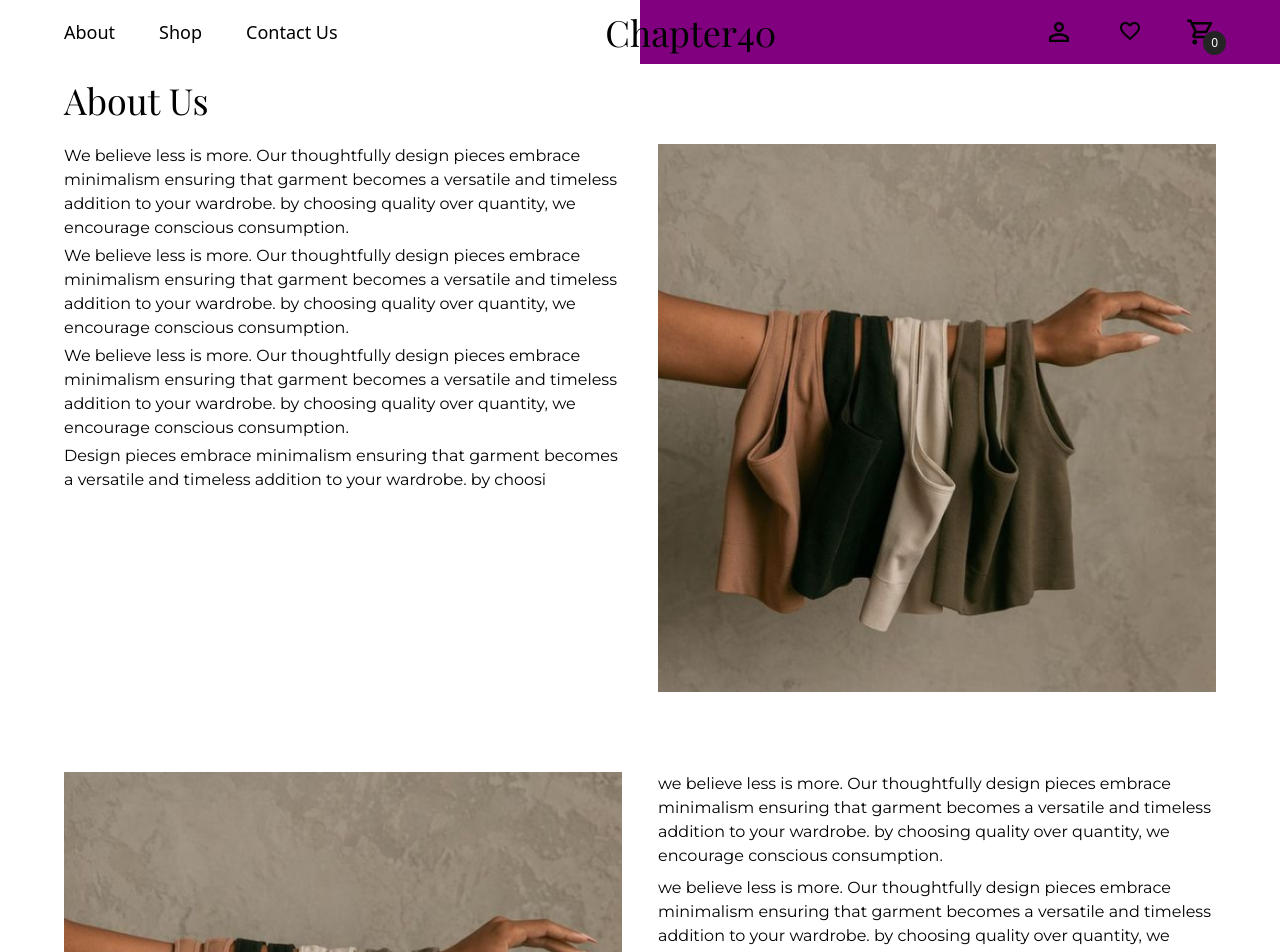
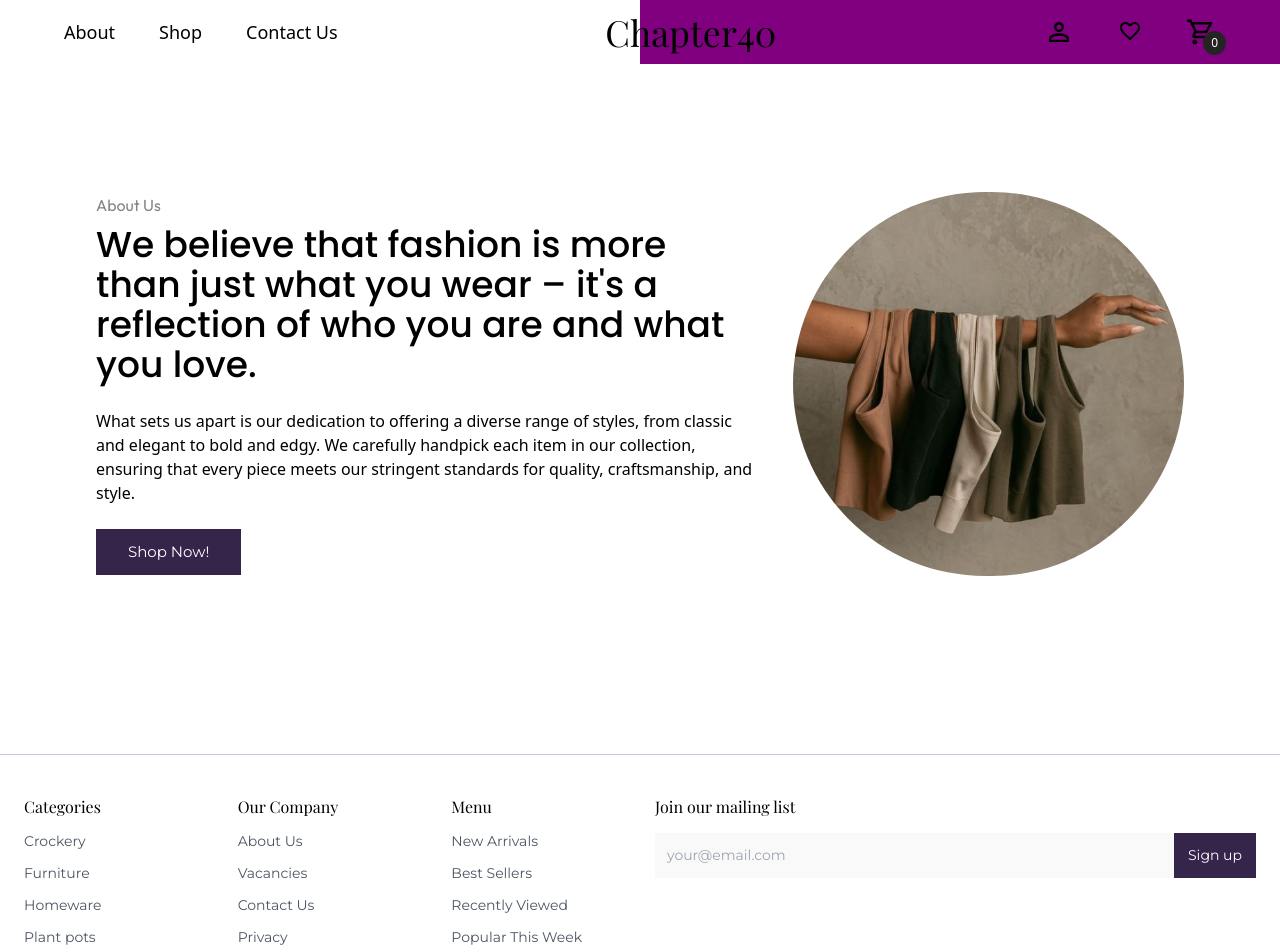
Before and after one commit to Temi-Dire/chapter40-website, a React (Vite) app: page /about in a window 1280 px wide. Shown: the top 952 px of the page. Built offline with nearby package versions, Linux system fonts and the light colour scheme.

Commit message:
fix: about us page

```diff
--- a/src/pages/about.tsx
+++ b/src/pages/about.tsx
@@ -1,3 +1,4 @@
+import { motion } from "framer-motion";
 import Navbar from "../components/Navbar";
 import FooterSection from "../sections/footer";
 
@@ -5,62 +6,84 @@ const About = () => {
   return (
     <>
       <Navbar />
-      <div className=" px-8 md:px-16 mt-4 ">
-        <h1 className="font-playfair text-4xl pb-6">About Us</h1>
-        <section className="md:grid grid-cols-2 gap-9 font-montserrat">
-          <div className="mb-6 md:mb-0">
-            <p className="mb-1">
-              We believe less is more. Our thoughtfully design pieces embrace
-              minimalism ensuring that garment becomes a versatile and timeless
-              addition to your wardrobe. by choosing quality over quantity, we
-              encourage conscious consumption.
-            </p>
-            <p className="mb-1">
-              We believe less is more. Our thoughtfully design pieces embrace
-              minimalism ensuring that garment becomes a versatile and timeless
-              addition to your wardrobe. by choosing quality over quantity, we
-              encourage conscious consumption.
-            </p>
-            <p className="mb-1">
-              We believe less is more. Our thoughtfully design pieces embrace
-              minimalism ensuring that garment becomes a versatile and timeless
-              addition to your wardrobe. by choosing quality over quantity, we
-              encourage conscious consumption.
-            </p>
-            <p>
-              Design pieces embrace minimalism ensuring that garment becomes a
-              versatile and timeless addition to your wardrobe. by choosi
-            </p>
-          </div>
-          <img className="w-full" src="/assets/images/aboutus.png" alt="" />
-        </section>
-        <section className="md:grid grid-cols-2 gap-9 font-montserrat my-20">
-          <div className="col-start-2 mb-6 md:mb-0">
-            <p className="mb-2">
-              we believe less is more. Our thoughtfully design pieces embrace
-              minimalism ensuring that garment becomes a versatile and timeless
-              addition to your wardrobe. by choosing quality over quantity, we
-              encourage conscious consumption.
-            </p>
-            <p className="mb-2">
-              we believe less is more. Our thoughtfully design pieces embrace
-              minimalism ensuring that garment becomes a versatile and timeless
-              addition to your wardrobe. by choosing quality over quantity, we
-              encourage conscious consumption.
-            </p>
-            <p className="mb-2">
-              we believe less is more. Our thoughtfully design pieces embrace
-              minimalism ensuring that garment becomes a versatile and timeless
-              addition to your wardrobe. by choosing quality over quantity, we
-              encourage conscious consumption.
-            </p>
-            <p>
-              Design pieces embrace minimalism ensuring that garment becomes a
-              versatile and timeless addition to your wardrobe. by choosi
-            </p>
-          </div>
-          <img
-            className="col-start-1 row-start-1 w-full"
+      <div className="px-8 md:px-24 mt- ">
+        <section className="flex gap-x-10 h-[80vh] justify-center items-center">
+          <motion.div
+            initial={{ opacity: 0, y: -50 }}
+            animate={{ opacity: 1, y: 0 }}
+            transition={{ duration: 1, type: "spring", bounce: 0.5 }}
+            className=""
+          >
+            <motion.h1
+              initial={{ opacity: 0, y: -20 }}
+              animate={{ opacity: 1, y: 0 }}
+              transition={{
+                delay: 0.5,
+                duration: 0.8,
+                type: "spring",
+                bounce: 0.5,
+              }}
+              className="mb-2 text-[#848586] font-outfit"
+            >
+              About Us
+            </motion.h1>
+            <motion.p
+              initial={{ opacity: 0, y: -20 }}
+              animate={{ opacity: 1, y: 0 }}
+              transition={{
+                delay: 0.7,
+                duration: 0.8,
+                type: "spring",
+                bounce: 0.5,
+              }}
+              className="text-4xl font-medium font-poppins mb-6"
+            >
+              We believe that fashion is more than just what you wear – it's a
+              reflection of who you are and what you love.
+            </motion.p>
+            <motion.p
+              initial={{ opacity: 0, y: -20 }}
+              animate={{ opacity: 1, y: 0 }}
+              transition={{
+                delay: 1,
+                duration: 0.9,
+                type: "spring",
+                bounce: 0.5,
+              }}
+              className="mb-6"
+            >
+              What sets us apart is our dedication to offering a diverse range
+              of styles, from classic and elegant to bold and edgy. We carefully
+              handpick each item in our collection, ensuring that every piece
+              meets our stringent standards for quality, craftsmanship, and
+              style.
+            </motion.p>
+            <motion.button
+              initial={{ opacity: 0, y: -20 }}
+              animate={{ opacity: 1, y: 0 }}
+              transition={{
+                delay: 1.5,
+                duration: 0.8,
+                type: "spring",
+                bounce: 0.5,
+              }}
+              whileHover={{ scale: 1.1 }}
+              whileTap={{ scale: 0.9 }}
+              className="bg-darkPrimary hover:bg-opacity-100 text-white font-montserrat border-none border py-3 px-8 cursor-pointer text-[15px]"
+            >
+              Shop Now!
+            </motion.button>
+          </motion.div>
+          <motion.img
+            initial={{ opacity: 0, x: -50 }}
+            animate={{ opacity: 1, x: 0 }}
+            transition={{
+              delay: 0.3,
+              duration: 1,
+              type: "spring",
+              bounce: 0.5,
+            }}
+            className="w-[400px] h-96 rounded-full"
             src="/assets/images/aboutus.png"
             alt=""
           />
```
